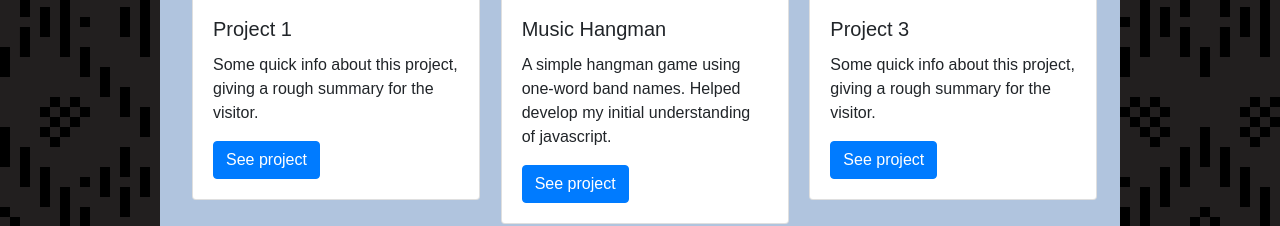
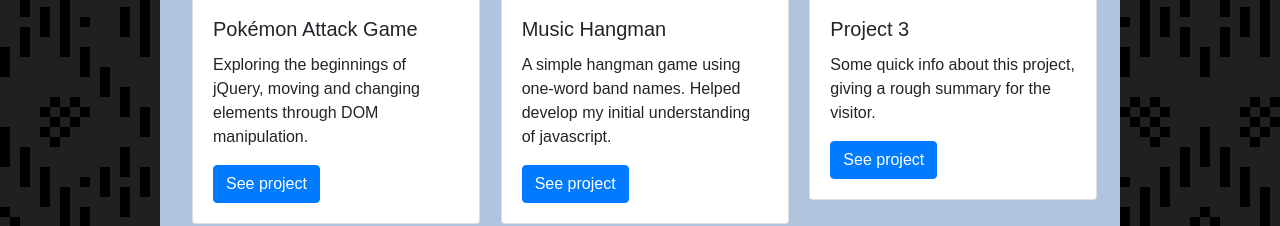
Before and after one commit to mangodyl/Bootstrap-Portfolio, a plain HTML site: page portfolio.html in a window 1280 px wide. Shown: the part 583-809 px from the top of the page. Drawn offline with nearby package versions, Linux system fonts and the light colour scheme.

Commit message:
rpg game link on portfolio

```diff
--- a/portfolio.html
+++ b/portfolio.html
@@ -46,9 +46,9 @@
                     <div class="card" style="width: 18rem;">
                         <img class="card-img-top" src="https://picsum.photos/200/?image=96" alt="Portfolio project image">
                         <div class="card-body">
-                            <h5 class="card-title">Project 1</h5>
-                            <p class="card-text">Some quick info about this project, giving a rough summary for the visitor.</p>
-                            <a href="#" class="btn btn-primary">See project</a>
+                            <h5 class="card-title">Pokémon Attack Game</h5>
+                            <p class="card-text">Exploring the beginnings of jQuery, moving and changing elements through DOM manipulation.</p>
+                            <a href="https://mangodyl.github.io/unit-4-game/" class="btn btn-primary">See project</a>
                         </div>
                     </div>
                 </div>
```
